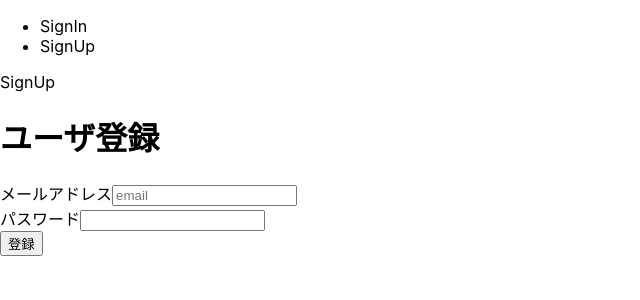
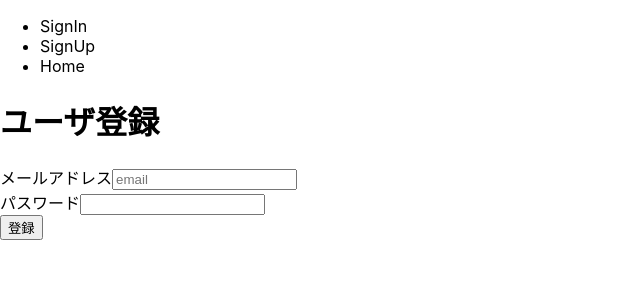
Before and after one commit to watanabedaigo/sns-next, a Next.js app in the folder sns-next/: page /signup in a window 1280 px wide. Shown: the top 300 px of the page, without its empty margins (0-640 px from the left). Built offline with nearby package versions, Linux system fonts and the light colour scheme; no server answers; data requests are answered from the project's data file.

Commit message:
Header 修正 / 各ページ微調整

```diff
--- a/sns-next/src/components/modules/Header/index.tsx
+++ b/sns-next/src/components/modules/Header/index.tsx
@@ -102,6 +102,9 @@ const Header: React.FC = React.memo(() => {
             <li>
               <Link href="/signup">SignUp</Link>
             </li>
+            <li>
+              <Link href="/">Home</Link>
+            </li>
           </ul>
         </div>
       )}
--- a/sns-next/src/pages/index.tsx
+++ b/sns-next/src/pages/index.tsx
@@ -2,11 +2,7 @@ import type { NextPage } from 'next'
 import { useAuthContext } from 'contexts/AuthContext'
 
 const Home: NextPage = () => {
-  return (
-    <div>
-      <p>top</p>
-    </div>
-  )
+  return <div></div>
 }
 
 export default Home
--- a/sns-next/src/pages/signin.tsx
+++ b/sns-next/src/pages/signin.tsx
@@ -33,7 +33,6 @@ const SignIn: NextPage = () => {
 
   return (
     <div>
-      <p>SignIn</p>
       <div>
         <h1>ログイン</h1>
         <form onSubmit={signIn}>
--- a/sns-next/src/pages/signup.tsx
+++ b/sns-next/src/pages/signup.tsx
@@ -67,7 +67,6 @@ const SignUp: NextPage = () => {
 
   return (
     <div>
-      <p>SignUp</p>
       <div>
         <h1>ユーザ登録</h1>
         <form onSubmit={signUp}>
```
